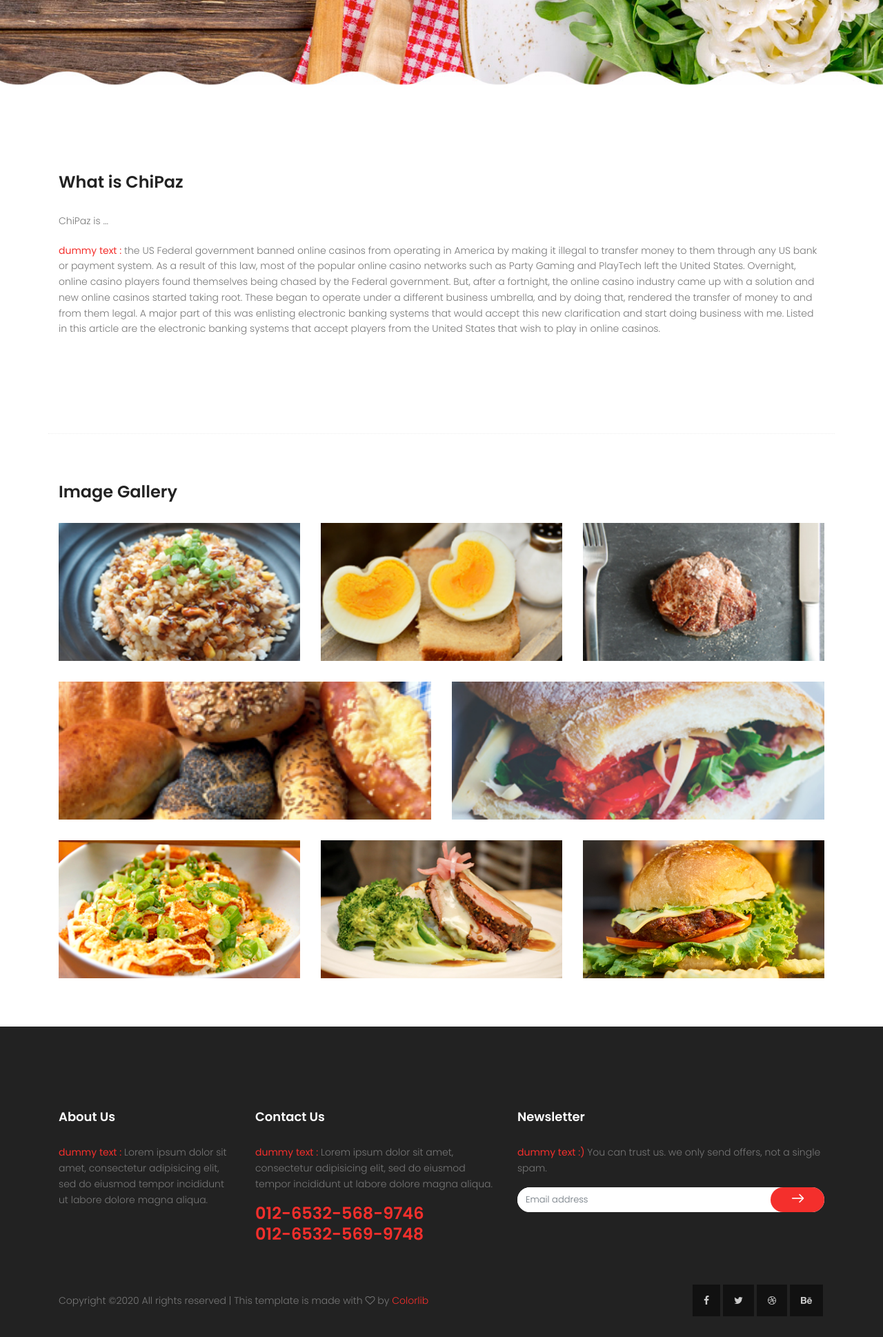
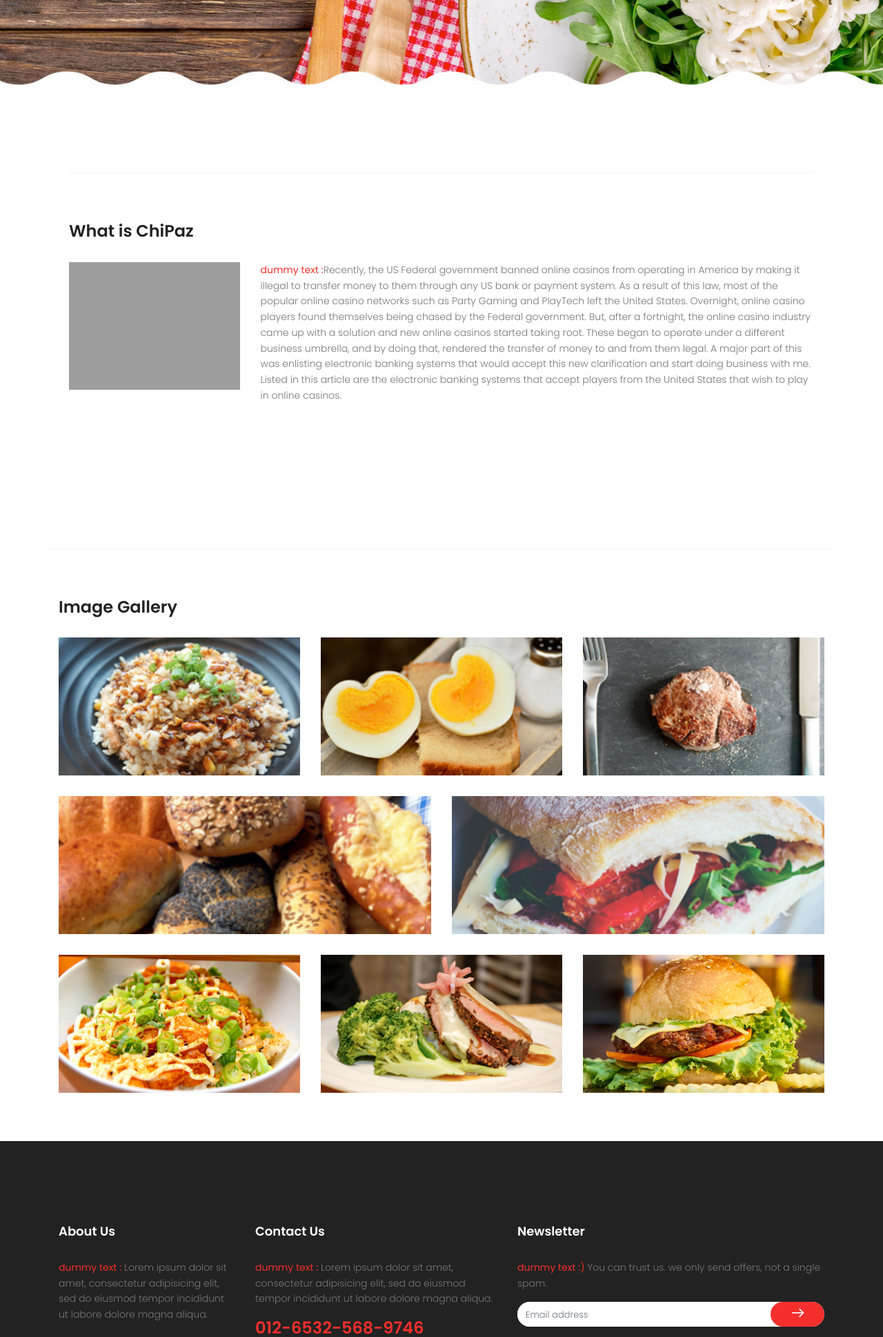
Before and after one commit to Chef-assistant-project/SAD_project, a Django app: page /about in a window 1280 px wide. Shown: the part 670-2608 px from the top of the page at 69% size. Run offline with Django 3.2, Linux system fonts and the light colour scheme; some libraries are stand-ins or nearby versions; grey boxes are pictures that could not be loaded.

Commit message:
Add pic to about page

```diff
--- a/blog/templates/blog/about.html
+++ b/blog/templates/blog/about.html
@@ -16,20 +16,28 @@
       <!-- End banner Area -->
 
 	<!-- Start Generic Area -->
-			<section class="about-generic-area section-gap">
-				<div class="container border-top-generic">
-					<h3 class="about-title mb-30">What is ChiPaz</h3>
-					<div class="row">
-						<div class="col-lg-12">
-							<p>ChiPaz is ...
-							</p>
-							<p>
-						<b>dummy text :</b>
-						the US Federal government banned online casinos from operating in America by making it illegal to transfer money to them through any US bank or payment system. As a result of this law, most of the popular online casino networks such as Party Gaming and PlayTech left the United States. Overnight, online casino players found themselves being chased by the Federal government. But, after a fortnight, the online casino industry came up with a solution and new online casinos started taking root. These began to operate under a different business umbrella, and by doing that, rendered the transfer of money to and from them legal. A major part of this was enlisting electronic banking systems that would accept this new clarification and start doing business with me. Listed in this article are the electronic banking systems that accept players from the United States that wish to play in online casinos.
-							</p>
+	<section class="about-generic-area section-gap">
+		<div class="container border-top-generic">
+			<div class="whole-wrap">
+				<div class="container">
+					<div class="section-top-border">
+						<h3 class="about-title mb-30">What is ChiPaz</h3>
+						<div class="row">
+							<div class="col-md-3">
+								<img src="{% static 'img/aboutpic.png' %}" alt="" class="img-fluid">
+							</div>
+							<div class="col-md-9 mt-sm-20">
+
+								<p><b>dummy text :</b>Recently, the US Federal government banned online casinos from operating in America by making it illegal to transfer money to them through any US bank or payment system. As a result of this law, most of the popular online casino networks such as Party Gaming and PlayTech left the United States. Overnight, online casino players found themselves being chased by the Federal government. But, after a fortnight, the online casino industry came up with a solution and new online casinos started taking root. These began to operate under a different business umbrella, and by doing that, rendered the transfer of money to and from them legal. A major part of this was enlisting electronic banking systems that would accept this new clarification and start doing business with me. Listed in this article are the electronic banking systems that accept players from the United States that wish to play in online casinos.</p>
+							</div>
 						</div>
+					</div>
 				</div>
-			</section>
+			</div>
+		</div>
+	</section>
+
+
 			<!-- End Generic Start -->
 			<section class="button-area">
 
```
Also changed, not shown: 1 other file.
